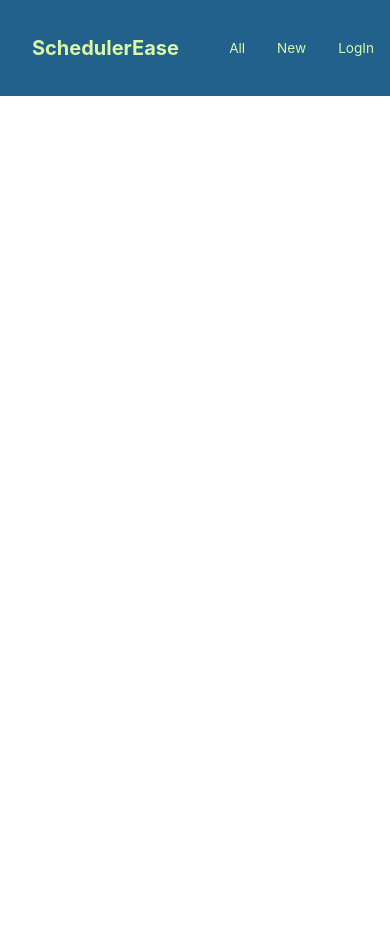
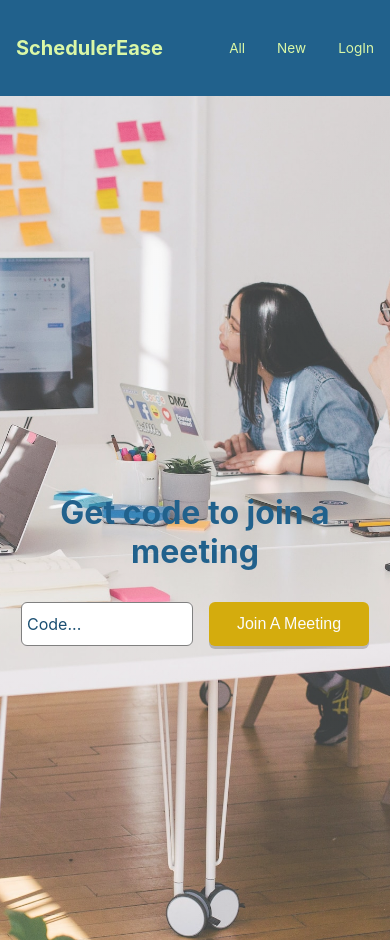
Before and after one commit to yasmineNjr/Schedule-Client, a React (Create React App) app: page / in a window 390 px wide. Before the commit the page ends 844 px from the top, so only its background shows below. Built offline with nearby package versions, Linux system fonts and the light colour scheme; no server answers.

Commit message:
make home page responsive

```diff
--- a/src/components/Layout.js
+++ b/src/components/Layout.js
@@ -8,7 +8,7 @@ function Layout(props){
         // <Fragment >
         <div style={{width: '100%', height: '100%'}}>
             <MainNavigation />
-            <main style={{ width: '100%', height: '100%'}}>{props.children}</main>
+            <main style={{ width: '100%', height: '100%', marginTop: '6rem'}}>{props.children}</main>
         </div>
         // </Fragment>
     );
--- a/src/components/Layouts/Button.module.css
+++ b/src/components/Layouts/Button.module.css
@@ -4,7 +4,7 @@
   border: none ;
   border-radius: 6px ;
   box-shadow: 0 3px rgba(0, 0, 0, 0.2) ;
-  margin-bottom: 0.25rem;
+  margin-bottom: 0.35rem;
   margin-top: 0.25rem;
   cursor: pointer;
   font-size: 1rem;
--- a/src/components/MainNavigation.module.css
+++ b/src/components/MainNavigation.module.css
@@ -6,6 +6,10 @@
     justify-content: space-between;
     align-items: center;
     padding: 0;
+    position: fixed;
+    top: 0;
+    left: 0;
+    z-index: 10
   }
   .header h1 {
     padding: 5rem;
@@ -37,7 +41,7 @@
 
   @media screen and (max-width : 540px) {
     .header h1 {
-      padding: 2rem;
+      padding: 1rem;
       color: #FFC300;
       font-size: 1.25rem;
     }
--- a/src/components/meetings/HomeComponent.js
+++ b/src/components/meetings/HomeComponent.js
@@ -56,35 +56,19 @@ function HomeComponent() {
 	  }
 
 	return (
-		<div  style={{ width: '100%',
-			height: '100%',
-			backgroundColor: 'red',
-			backgroundImage: 'linear-gradient(rgba(255,255,255,0.22), rgba(255,255,255,0.22)),url("/images/logo3.jpg")',
-			backgroundPosition: 'center', /* Center the image */
-			backgroundRepeat: 'no-repeat', /* Do not repeat the image */
-			backgroundSize: 'cover', /* Resize the background image to cover the entire container */
-			position:'relative',
-			float:'left',
-			color:'white',
-			overflow:'hidden',
-			// transform: 'translateZ(-10rem)',
-			// zIndex: '100',
-		}}>
+		<div className={classes.background} style={{ backgroundImage: 'linear-gradient(rgba(255,255,255,0.22), rgba(255,255,255,0.22)),url("/images/logo3.jpg")'}}>
 			 <section className={classes.maincontainer} >
 			 	<div className={classes.maindiv}>
-					{/* <h1 className={classes.h1}>
-					A meeting planning app allows a group of people to discuss and agree on a meeting date
-					</h1> */}
-					<h1 className={classes.h3}>
-					Get code to join a meeting
-					</h1>
+			 		<h1 className={classes.h3}>Get code to join a meeting</h1>
 			 		<div className={classes.innerdiv}>
 			 			<div className={classes.inputdiv}>
 			 				<Input type="text" placeholder="Code..." width= '10rem' height='2rem' value={code} onChange={(event) => setCode(event.target.value)}/>
 			 			</div>
 			 			<Button title='Join A Meeting' width='10rem' height='2.8rem' color='#D4AC0D' onClick={checkCodeHandler}  />
 			 		</div>
+					<div style={{display: 'flex', justifyContent: 'center', alignItems: 'center'}}>
 						<strong className={classes.strong}>{result}</strong>
+					</div>
 			 	</div>
 			 </section>
 		</div>
@@ -92,4 +76,3 @@ function HomeComponent() {
 }
 
 export default HomeComponent;
-///
--- a/src/components/meetings/HomeComponent.module.css
+++ b/src/components/meetings/HomeComponent.module.css
@@ -4,6 +4,17 @@
   height: 100%;
   display:flex;
   justify-content: center;
+}
+.background {
+  width: 100%;
+	height: 85.2vh;
+	background-position: center; /* Center the image */
+	background-repeat: no-repeat; /* Do not repeat the image */
+	background-size: cover; /* Resize the background image to cover the entire container */
+	position: relative;
+	float: left;
+	color:white;
+	overflow:hidden;
 }
 .maindiv {
   margin-bottom: 8rem;
@@ -23,6 +34,7 @@
   color: #21618C;
   text-align: center;
   padding: 0;
+  font-size: xx-large;
 }
 .innerdiv {
   display: flex;
@@ -32,17 +44,35 @@
 }
 .inputdiv {
   margin-right: 1rem;
+  margin-top: 0.25rem;
 }
 .strong {
-  color: #1B4F72;
+  color: #D35400;
   font-size: 1.2rem;
 }
 .imgdiv {
   width: 500
 }
 
-@media (min-width: 768px) {
+@media screen and (max-width : 540px)  {
+  .background {
+    width: 100%;
+    height: 100vh;
+    background-position: center; /* Center the image */
+    background-repeat: no-repeat; /* Do not repeat the image */
+    background-size: cover; /* Resize the background image to cover the entire container */
+    position: relative;
+    float: left;
+    color:white;
+    overflow:hidden;
+  }
   .maindiv {
-    font-size: 1rem;
+    margin-bottom: 18rem;
+    display:flex;
+    flex-direction: column;
+    justify-content: center;
+    position: absolute;
+    bottom: 0;
+    /* z-index: 100, */
   }
 }
--- a/src/components/meetings/LogInComponent.js
+++ b/src/components/meetings/LogInComponent.js
@@ -56,7 +56,9 @@ function LogInComponent() {
                     <Button title='Log In' color='#512E5F' width='20rem' onClick={loginHandler}/>
                 </div>
                 <div className={classes.btndiv} >
-                    <strong className={classes.result}>{result}</strong>
+                    <strong className={classes.result} style={{backgroundColor: 'red'}}>
+                        {result}
+                    </strong>
                 </div>
             </div>
         </div>
--- a/src/components/meetings/LogInComponent.module.css
+++ b/src/components/meetings/LogInComponent.module.css
@@ -3,7 +3,7 @@
     justify-content: center;
     align-items: center;
     background-color: #FBFCFC;
-    height: 565;
+    height: 800;
 }
 .subdiv {
     display: flex;
--- a/src/components/meetings/NewMeetingComponent.module.css
+++ b/src/components/meetings/NewMeetingComponent.module.css
@@ -22,7 +22,8 @@
     margin-left: 0.5rem;
     margin-right: 0.5rem;
     margin-top: 1rem;
-    overflow: auto;
+    overflow-y: scroll;
+    overflow-x:hidden;
 }
 .hr {
     color: black;
@@ -57,6 +58,7 @@
         margin-left: 0.5rem;
         margin-right: 0.5rem;
         margin-top: 0.5rem;
-        overflow: auto;
+        overflow:scroll;
+        overflow-x:hidden;
     }
   }
```
Lines whose indentation alone changed are shown as unchanged.
